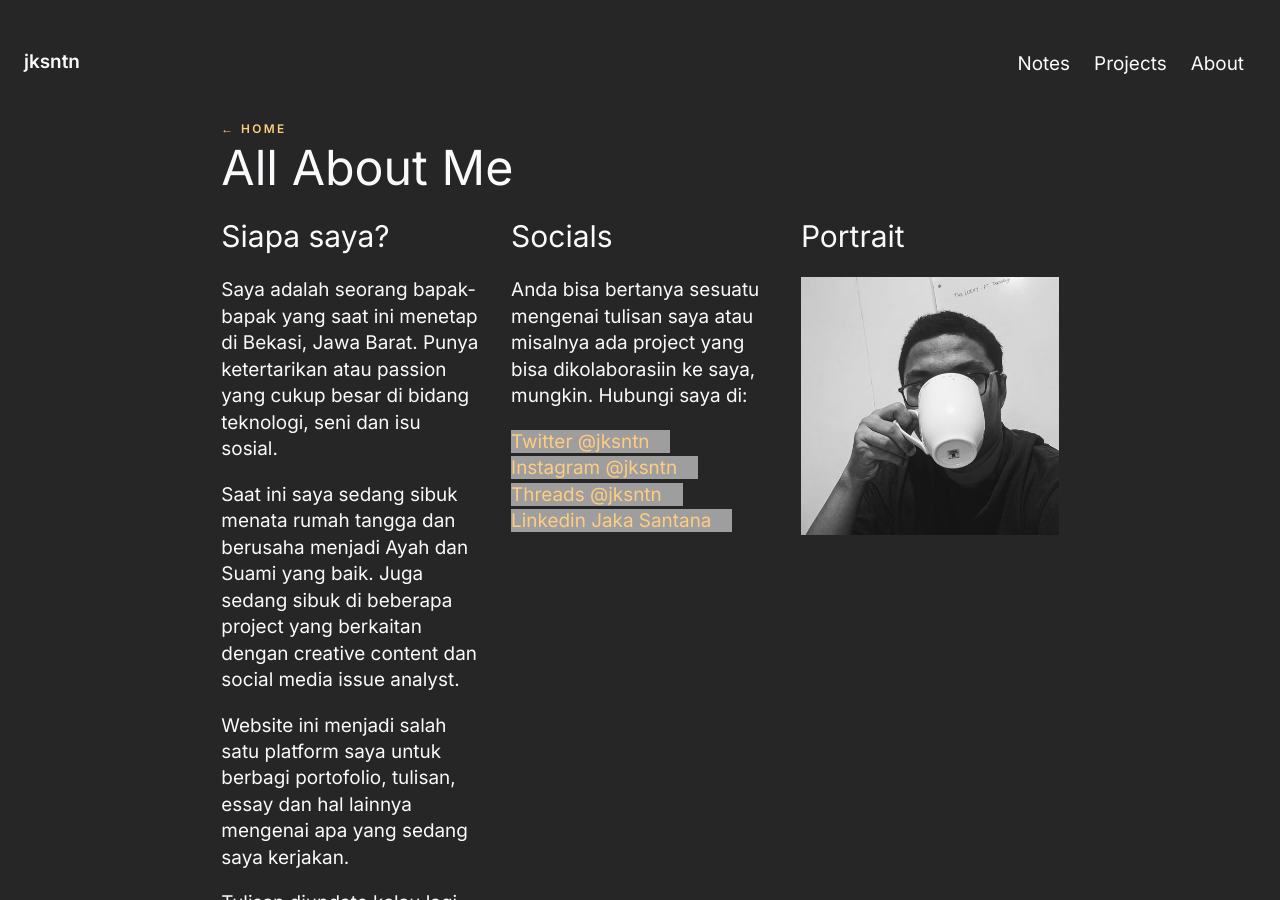
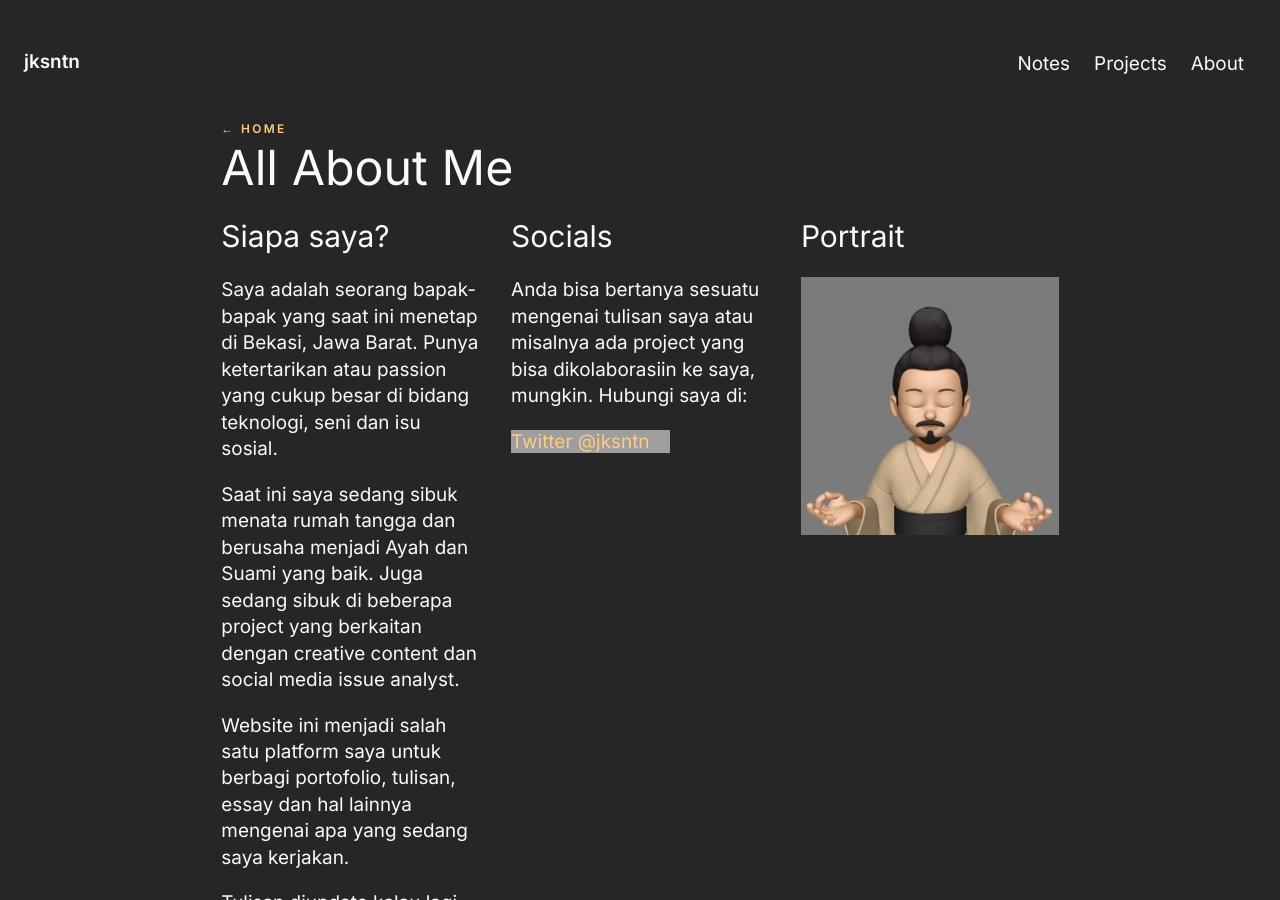
Before and after one commit to jksntn/little-garden, a Jekyll site: the page built from pages/about.md, in a window 1280 px wide and 900 px high. Built offline with Jekyll 4.4.1, drawn with Linux system fonts in a browser that asks for light colours; grey boxes are pictures that could not be loaded.

Commit message:
update about

```diff
--- a/pages/about.md
+++ b/pages/about.md
@@ -20,14 +20,11 @@ description: Beberapa hal yang bisa anda ketahui mengenai saya (jksntn)
         <p>Anda bisa bertanya sesuatu mengenai tulisan saya atau misalnya ada project yang bisa dikolaborasiin ke saya, mungkin. Hubungi saya di:</p>
         <p>
             <a href="https://twitter.com/jksntn/">Twitter @jksntn</a><br>
-            <a href="https://www.instagram.com/jksntn/">Instagram @jksntn</a><br>
-            <a href="https://www.threads.net/@jksntn/">Threads @jksntn</a><br>
-            <a href="https://www.linkedin.com/in/jakasantana/">Linkedin Jaka Santana</a>
         </p>
     </div>
     <div class="grid-1">
         <h3>Portrait</h3>
-        <img src="/assets/img/avatar2001.jpg" />
+        <img src="/assets/img/kangjaka.jpg" />
     </div>
 </div>
 
```
Also changed, not shown: assets/img/kangjaka.jpg (added), pages/kangjaka.jpg (added), 1 other file.
